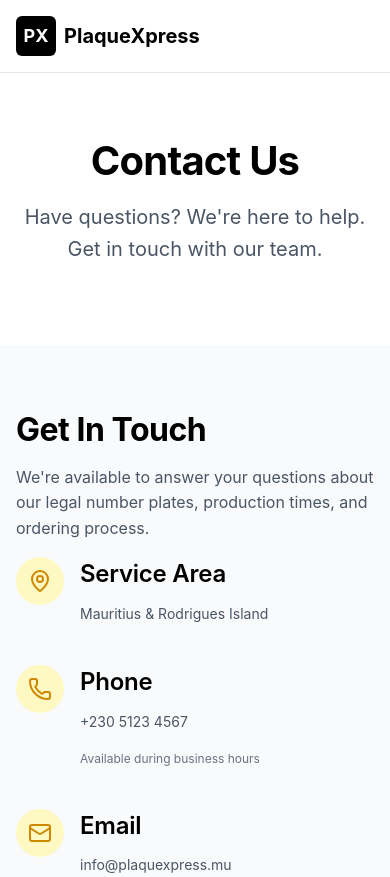
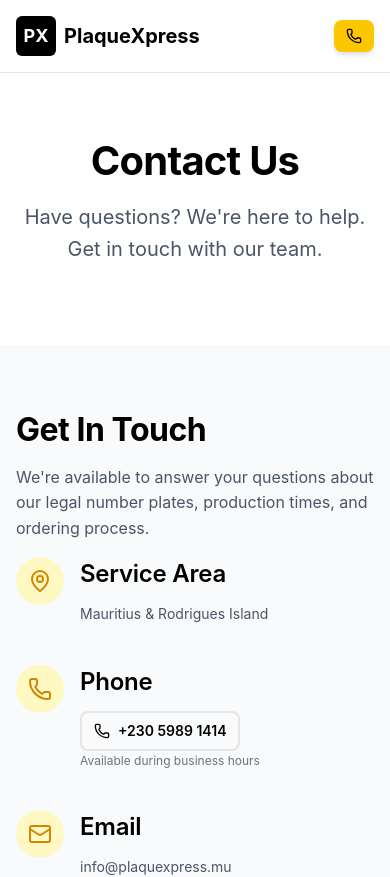
Before and after one commit to TNDIGITALMARK/c5e14388-077e-4b0c-be1d-695f3da82ecd, a Next.js app: page /contact in a window 390 px wide. Shown: the top 877 px of the page. Built offline with nearby package versions, Linux system fonts and the light colour scheme.

Commit message:
Phoenix Agent implementation - phone : +230 5989 1414

```diff
--- a/src/app/builder/page.tsx
+++ b/src/app/builder/page.tsx
@@ -4,6 +4,7 @@ import { useState, useEffect } from "react";
 import Link from "next/link";
 import { useSearchParams, useRouter } from "next/navigation";
 import { ArrowLeft, ShoppingCart } from "lucide-react";
+import { PhoneButton } from "@/components/phone-button";
 
 type VehicleType = "car" | "motorcycle";
 type PlateType = "3d" | "vinyl";
@@ -71,13 +72,17 @@ export default function Builder() {
               </div>
               <span className="text-xl font-bold">PlaqueXpress</span>
             </Link>
+            <div className="flex items-center gap-4">
+              <PhoneButton variant="accent" size="sm" showText={false} className="md:hidden" />
+              <PhoneButton variant="accent" size="md" className="hidden md:flex" />
               <Link
                 href="/"
                 className="flex items-center space-x-2 text-gray-600 hover:text-black"
               >
                 <ArrowLeft className="w-5 h-5" />
-              <span>Back to Home</span>
+                <span className="hidden sm:inline">Back to Home</span>
               </Link>
+            </div>
           </div>
         </div>
       </nav>
--- a/src/app/contact/page.tsx
+++ b/src/app/contact/page.tsx
@@ -3,6 +3,7 @@
 import { useState } from "react";
 import Link from "next/link";
 import { Mail, Phone, MapPin, Clock, Send } from "lucide-react";
+import { PhoneButton } from "@/components/phone-button";
 
 export default function Contact() {
   const [formData, setFormData] = useState({
@@ -36,6 +37,11 @@ export default function Contact() {
               </div>
               <span className="text-xl font-bold">PlaqueXpress</span>
             </Link>
+            <div className="flex items-center gap-4">
+              {/* Mobile phone button (icon only) */}
+              <PhoneButton variant="accent" size="sm" showText={false} className="md:hidden" />
+
+              {/* Desktop navigation */}
               <div className="hidden md:flex items-center space-x-6">
                 <Link href="/" className="text-gray-700 hover:text-black font-medium">
                   Home
@@ -49,6 +55,8 @@ export default function Contact() {
                 <Link href="/contact" className="text-gray-700 hover:text-black font-medium">
                   Contact
                 </Link>
+                <PhoneButton variant="accent" size="md" />
+              </div>
             </div>
           </div>
         </div>
@@ -98,9 +106,9 @@ export default function Contact() {
                       <Phone className="w-6 h-6 text-yellow-600" />
                     </div>
                     <div>
-                      <h3 className="font-semibold mb-1">Phone</h3>
-                      <p className="text-gray-600 text-sm">+230 5123 4567</p>
-                      <p className="text-gray-500 text-xs mt-1">
+                      <h3 className="font-semibold mb-2">Phone</h3>
+                      <PhoneButton variant="outline" size="sm" />
+                      <p className="text-gray-500 text-xs mt-2">
                         Available during business hours
                       </p>
                     </div>
@@ -377,10 +385,11 @@ export default function Contact() {
 
             <div>
               <h3 className="font-bold text-lg mb-4">Contact</h3>
-              <p className="text-gray-400 text-sm">
+              <p className="text-gray-400 text-sm mb-4">
                 Mauritius & Rodrigues Island<br />
                 Production time: Up to 5 hours
               </p>
+              <PhoneButton variant="accent" size="sm" />
             </div>
           </div>
 
--- a/src/app/how-it-works/page.tsx
+++ b/src/app/how-it-works/page.tsx
@@ -1,5 +1,6 @@
 import Link from "next/link";
 import { CheckCircle, ArrowRight } from "lucide-react";
+import { PhoneButton } from "@/components/phone-button";
 
 export const dynamic = 'force-dynamic';
 
@@ -16,6 +17,11 @@ export default function HowItWorks() {
               </div>
               <span className="text-xl font-bold">PlaqueXpress</span>
             </Link>
+            <div className="flex items-center gap-4">
+              {/* Mobile phone button (icon only) */}
+              <PhoneButton variant="accent" size="sm" showText={false} className="md:hidden" />
+
+              {/* Desktop navigation */}
               <div className="hidden md:flex items-center space-x-6">
                 <Link href="/" className="text-gray-700 hover:text-black font-medium">
                   Home
@@ -29,6 +35,8 @@ export default function HowItWorks() {
                 <Link href="/contact" className="text-gray-700 hover:text-black font-medium">
                   Contact
                 </Link>
+                <PhoneButton variant="accent" size="md" />
+              </div>
             </div>
           </div>
         </div>
--- a/src/app/page.tsx
+++ b/src/app/page.tsx
@@ -1,5 +1,6 @@
 import Link from "next/link";
 import { CheckCircle2, Clock, Shield, Package } from "lucide-react";
+import { PhoneButton } from "@/components/phone-button";
 
 export const dynamic = 'force-dynamic';
 
@@ -16,6 +17,11 @@ export default function Home() {
               </div>
               <span className="text-xl font-bold">PlaqueXpress</span>
             </div>
+            <div className="flex items-center gap-4">
+              {/* Mobile phone button (icon only) */}
+              <PhoneButton variant="accent" size="sm" showText={false} className="md:hidden" />
+
+              {/* Desktop navigation */}
               <div className="hidden md:flex items-center space-x-6">
                 <Link href="/" className="text-gray-700 hover:text-black font-medium">
                   Home
@@ -29,6 +35,8 @@ export default function Home() {
                 <Link href="/contact" className="text-gray-700 hover:text-black font-medium">
                   Contact
                 </Link>
+                <PhoneButton variant="accent" size="md" />
+              </div>
             </div>
           </div>
         </div>
@@ -270,10 +278,11 @@ export default function Home() {
 
             <div>
               <h3 className="font-bold text-lg mb-4">Contact</h3>
-              <p className="text-gray-400 text-sm">
+              <p className="text-gray-400 text-sm mb-4">
                 Mauritius & Rodrigues Island<br />
                 Production time: Up to 5 hours
               </p>
+              <PhoneButton variant="accent" size="sm" />
             </div>
           </div>
 
--- /dev/null
+++ b/src/components/phone-button.tsx
@@ -0,0 +1,57 @@
+"use client";
+
+import { Phone } from "lucide-react";
+import { cn } from "@/lib/utils";
+
+interface PhoneButtonProps {
+  variant?: "default" | "accent" | "outline";
+  size?: "sm" | "md" | "lg";
+  showText?: boolean;
+  className?: string;
+}
+
+export function PhoneButton({
+  variant = "default",
+  size = "md",
+  showText = true,
+  className
+}: PhoneButtonProps) {
+  const phoneNumber = "+230 5989 1414";
+  const telLink = "tel:+23059891414";
+
+  const baseStyles = "inline-flex items-center justify-center gap-2 font-semibold rounded-lg transition-all";
+
+  const variantStyles = {
+    default: "bg-black text-white hover:bg-gray-800 shadow-md hover:shadow-lg",
+    accent: "bg-yellow-400 text-black hover:bg-yellow-500 shadow-md hover:shadow-lg",
+    outline: "border-2 border-black text-black hover:bg-black hover:text-white"
+  };
+
+  const sizeStyles = {
+    sm: "px-3 py-2 text-sm",
+    md: "px-4 py-2.5 text-base",
+    lg: "px-6 py-3 text-lg"
+  };
+
+  const iconSizes = {
+    sm: "w-4 h-4",
+    md: "w-5 h-5",
+    lg: "w-6 h-6"
+  };
+
+  return (
+    <a
+      href={telLink}
+      className={cn(
+        baseStyles,
+        variantStyles[variant],
+        sizeStyles[size],
+        className
+      )}
+      aria-label={`Call ${phoneNumber}`}
+    >
+      <Phone className={iconSizes[size]} />
+      {showText && <span>{phoneNumber}</span>}
+    </a>
+  );
+}
```
Lines whose indentation alone changed are shown as unchanged.
